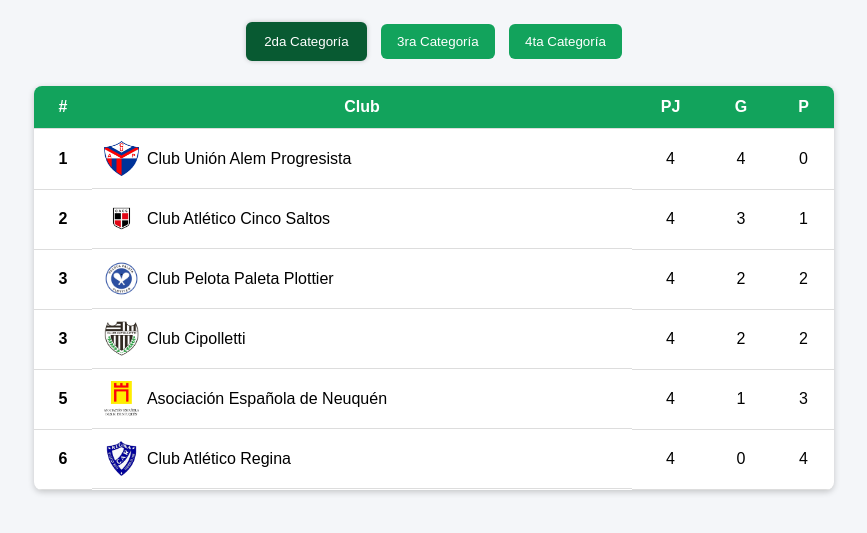
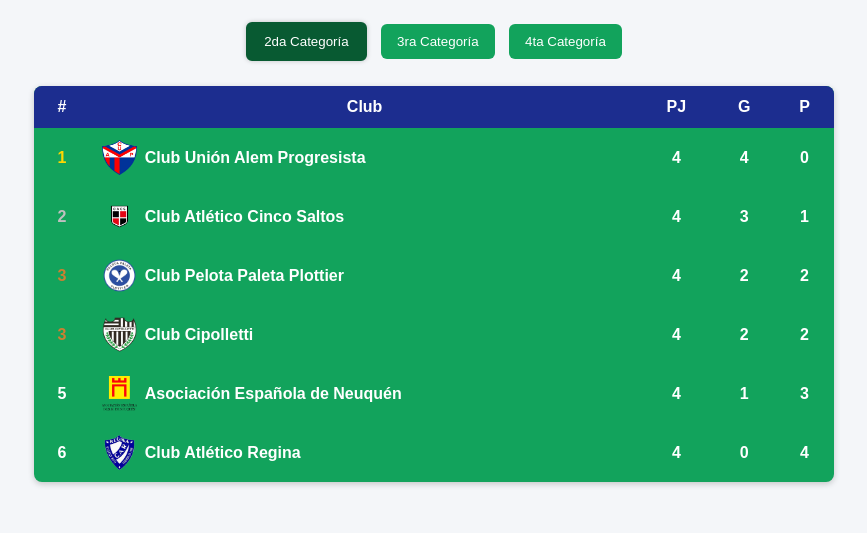
Before and after one commit to nicolasluceroag/liga-alto-valle, a plain HTML site: page index.html in a window 1280 px wide. Shown: the part 81-614 px from the top of the page, without its empty margins (206-1073 px from the left). Drawn offline with Linux system fonts and the light colour scheme.

Commit message:
Cambios estéticos

```diff
--- a/script.js
+++ b/script.js
@@ -1,44 +1,189 @@
-let data;
+const data = {
+  "4ta": [
+    {
+      pos: 1,
+      equipo: "Club Cipolletti",
+      pj: 4,
+      g: 3,
+      p: 1,
+      escudo: "escudos/CAC.png",
+    },
+    {
+      pos: 1,
+      equipo: "Asociación Española de Neuquén",
+      pj: 4,
+      g: 3,
+      p: 1,
+      escudo: "escudos/AEN.png",
+    },
+    {
+      pos: 3,
+      equipo: "Club Atlético Regina",
+      pj: 4,
+      g: 2,
+      p: 2,
+      escudo: "escudos/CAR.png",
+    },
+    {
+      pos: 3,
+      equipo: "Club Atlético Cinco Saltos",
+      pj: 4,
+      g: 2,
+      p: 2,
+      escudo: "escudos/CACS.png",
+    },
+    {
+      pos: 5,
+      equipo: "Club Pelota Paleta Plottier",
+      pj: 4,
+      g: 1,
+      p: 3,
+      escudo: "escudos/PPP.png",
+    },
+    {
+      pos: 5,
+      equipo: "Club Unión Alem Progresista",
+      pj: 4,
+      g: 1,
+      p: 3,
+      escudo: "escudos/CUAP.png",
+    },
+  ],
+  "3ra": [
+    {
+      pos: 1,
+      equipo: "Club Unión Alem Progresista",
+      pj: 4,
+      g: 4,
+      p: 0,
+      escudo: "escudos/CUAP.png",
+    },
+    {
+      pos: 2,
+      equipo: "Club Pelota Paleta Plottier",
+      pj: 4,
+      g: 3,
+      p: 1,
+      escudo: "escudos/PPP.png",
+    },
+    {
+      pos: 3,
+      equipo: "Club Atlético Cinco Saltos",
+      pj: 4,
+      g: 2,
+      p: 2,
+      escudo: "escudos/CACS.png",
+    },
+    {
+      pos: 3,
+      equipo: "Asociación Española de Neuquén",
+      pj: 4,
+      g: 2,
+      p: 2,
+      escudo: "escudos/AEN.png",
+    },
+    {
+      pos: 5,
+      equipo: "Club Cipolletti",
+      pj: 4,
+      g: 1,
+      p: 3,
+      escudo: "escudos/CAC.png",
+    },
+    {
+      pos: 6,
+      equipo: "Club Atlético Regina",
+      pj: 4,
+      g: 0,
+      p: 0,
+      escudo: "escudos/CAR.png",
+    },
+  ],
+  "2da": [
+    {
+      pos: 1,
+      equipo: "Club Unión Alem Progresista",
+      pj: 4,
+      g: 4,
+      p: 0,
+      escudo: "escudos/CUAP.png",
+    },
+    {
+      pos: 2,
+      equipo: "Club Atlético Cinco Saltos",
+      pj: 4,
+      g: 3,
+      p: 1,
+      escudo: "escudos/CACS.png",
+    },
+    {
+      pos: 3,
+      equipo: "Club Pelota Paleta Plottier",
+      pj: 4,
+      g: 2,
+      p: 2,
+      escudo: "escudos/PPP.png",
+    },
+    {
+      pos: 3,
+      equipo: "Club Cipolletti",
+      pj: 4,
+      g: 2,
+      p: 2,
+      escudo: "escudos/CAC.png",
+    },
+    {
+      pos: 5,
+      equipo: "Asociación Española de Neuquén",
+      pj: 4,
+      g: 1,
+      p: 3,
+      escudo: "escudos/AEN.png",
+    },
+    {
+      pos: 6,
+      equipo: "Club Atlético Regina",
+      pj: 4,
+      g: 0,
+      p: 4,
+      escudo: "escudos/CAR.png",
+    },
+  ],
+};
 
-fetch("data.json")
-  .then((response) => response.json())
-  .then((json) => {
-    data = json;
-    // Carga la tabla inicial y activa el primer botón
-    const primerBoton = document.querySelector(".buttons button");
-    cargarTabla("2da", primerBoton);
-  })
-  .catch((error) => console.error("Error cargando JSON:", error));
+function cargarTabla(categoria, btn) {
+  // Activar botón
+  document
+    .querySelectorAll(".buttons button")
+    .forEach((b) => b.classList.remove("active"));
+  btn.classList.add("active");
 
-function cargarTabla(categoria, activeButton) {
-  const tbody = document.getElementById("tabla-body");
-  tbody.innerHTML = "";
+  const tablaBody = document.getElementById("tabla-body");
+  tablaBody.innerHTML = "";
 
-  // 1. Elimina la clase 'active' de todos los botones
-  const allButtons = document.querySelectorAll(".buttons button");
-  allButtons.forEach((button) => {
-    button.classList.remove("active");
-  });
+  data[categoria].forEach((equipo) => {
+    const tr = document.createElement("tr");
 
-  // 2. Agrega la clase 'active' al botón que fue presionado
-  if (activeButton) {
-    activeButton.classList.add("active");
-  }
+    // Asignar clase según la posición
+    let clasePos = "";
+    if (equipo.pos === 1) clasePos = "gold";
+    else if (equipo.pos === 2) clasePos = "silver";
+    else if (equipo.pos === 3) clasePos = "bronze";
 
-  // 3. Carga los datos de la tabla
-  data[categoria].forEach((equipo) => {
-    const row = `
-      <tr>
-        <td class="pos">${equipo.pos}</td>
-        <td class="team">
-          <img src="${equipo.escudo}" alt="escudo ${equipo.equipo}" class="badge" />
-          ${equipo.equipo}
-        </td>
-        <td>${equipo.pj}</td>
-        <td>${equipo.g}</td>
-        <td>${equipo.p}</td>
-      </tr>
+    tr.innerHTML = `
+      <td class="pos ${clasePos}">${equipo.pos}</td>
+      <td class="team"><img src="${equipo.escudo}" class="badge" /> ${equipo.equipo}</td>
+      <td>${equipo.pj}</td>
+      <td>${equipo.g}</td>
+      <td>${equipo.p}</td>
     `;
-    tbody.innerHTML += row;
+
+    tablaBody.appendChild(tr);
   });
 }
+
+// Cargar por defecto la 2da al inicio
+window.onload = () => {
+  const primerBoton = document.querySelector(".buttons button");
+  cargarTabla("2da", primerBoton);
+};
--- a/styles.css
+++ b/styles.css
@@ -43,7 +43,7 @@ h1 {
 }
 
 .card {
-  background: white;
+  background-color: #12a35c;
   border-radius: 8px;
   box-shadow: 0 2px 6px rgba(0, 0, 0, 0.2);
   overflow-x: auto;
@@ -52,22 +52,18 @@ h1 {
 table {
   width: 100%;
   border-collapse: collapse;
+  color: white;
+  font-weight: bold;
 }
 
 th,
 td {
   padding: 12px;
   text-align: center;
-  border-bottom: 1px solid #ddd;
 }
 
 th {
-  background-color: #12a35c;
-  color: white;
-}
-
-tr:hover {
-  background-color: #f1f1f1;
+  background-color: #1c2d8f;
 }
 
 .pos {
@@ -89,3 +85,18 @@ td:not(.team) {
   width: 35px;
   height: 35px;
 }
+
+.gold {
+  color: #ffd700;
+  font-weight: bold;
+}
+
+.silver {
+  color: #c0c0c0;
+  font-weight: bold;
+}
+
+.bronze {
+  color: #cd7f32;
+  font-weight: bold;
+}
```
